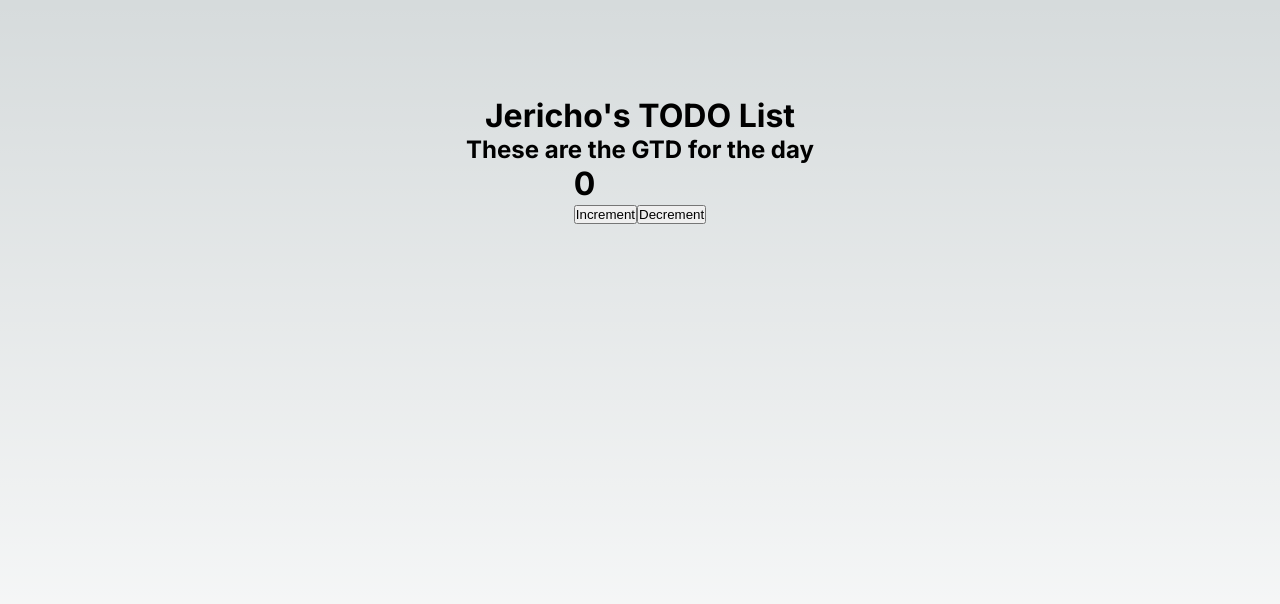
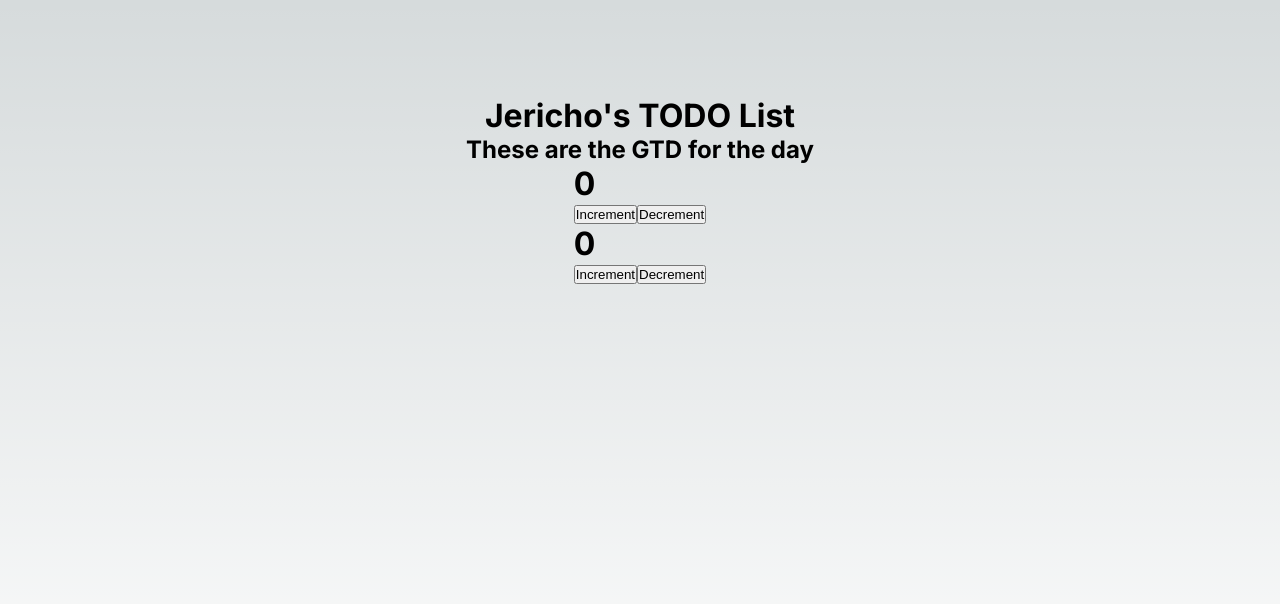
Before and after one commit to jerichosy/todo-app, a Next.js app: page / in a window 1280 px wide. Shown: the top 604 px of the page. Built offline with nearby package versions, Linux system fonts and the light colour scheme.

Commit message:
Components maintain their own state

```diff
--- a/src/app/page.js
+++ b/src/app/page.js
@@ -9,7 +9,8 @@ export default function Home() {
     <main className={styles.main}>
       <Header name="Jericho" />
       <Subheader />
-      <Counter />
+      <Counter /> {/* I maintain my own state. No other component knows my state */}
+      <Counter /> {/* I do not know the other Counter's state */}
     </main>
   )
 }
```
